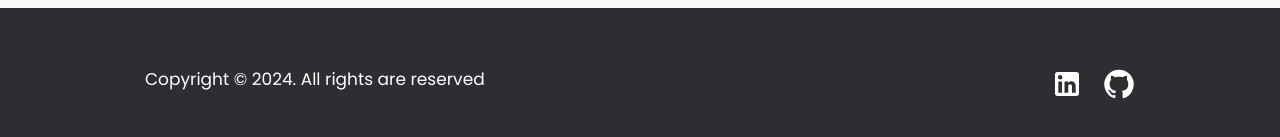
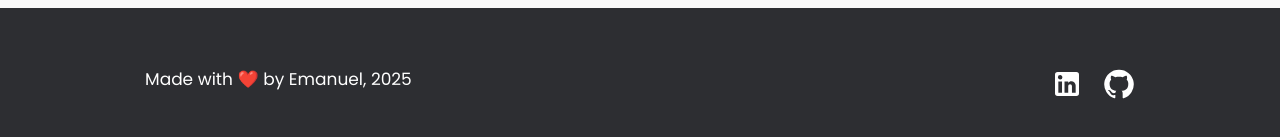
Before and after one commit to EmaRG1/Portfolio, a React (Vite) app: page / in a window 1280 px wide. Shown: the part 1659-1796 px from the top of the page. Built offline with nearby package versions, Linux system fonts and the light colour scheme.

Commit message:
updated footer

```diff
--- a/src/LandingPage/components/Footer.jsx
+++ b/src/LandingPage/components/Footer.jsx
@@ -31,7 +31,7 @@ export const Footer = () => {
               fontSize: '1.7rem',
             }}
           >
-            Copyright © 2024. All rights are reserved
+            Made with ❤️ by Emanuel, 2025
           </Typography>
           <Box
             sx={{
```
